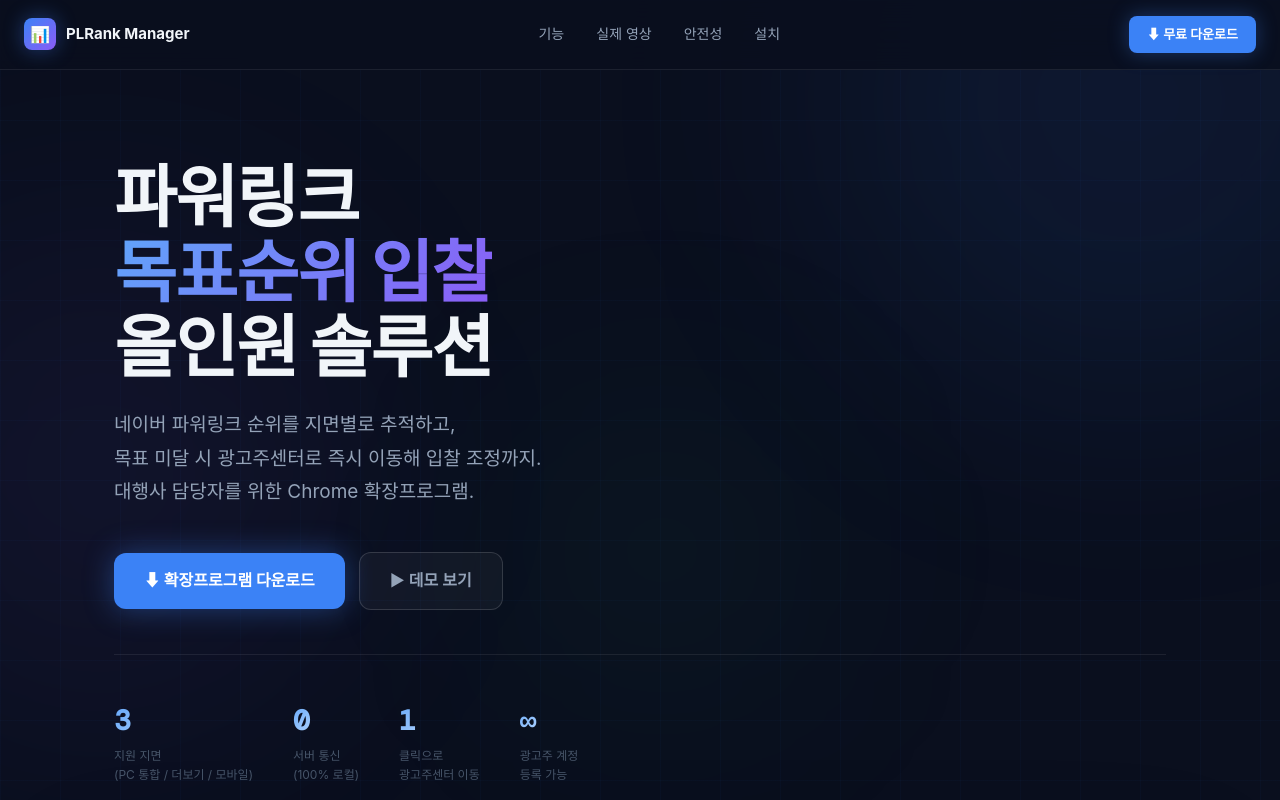
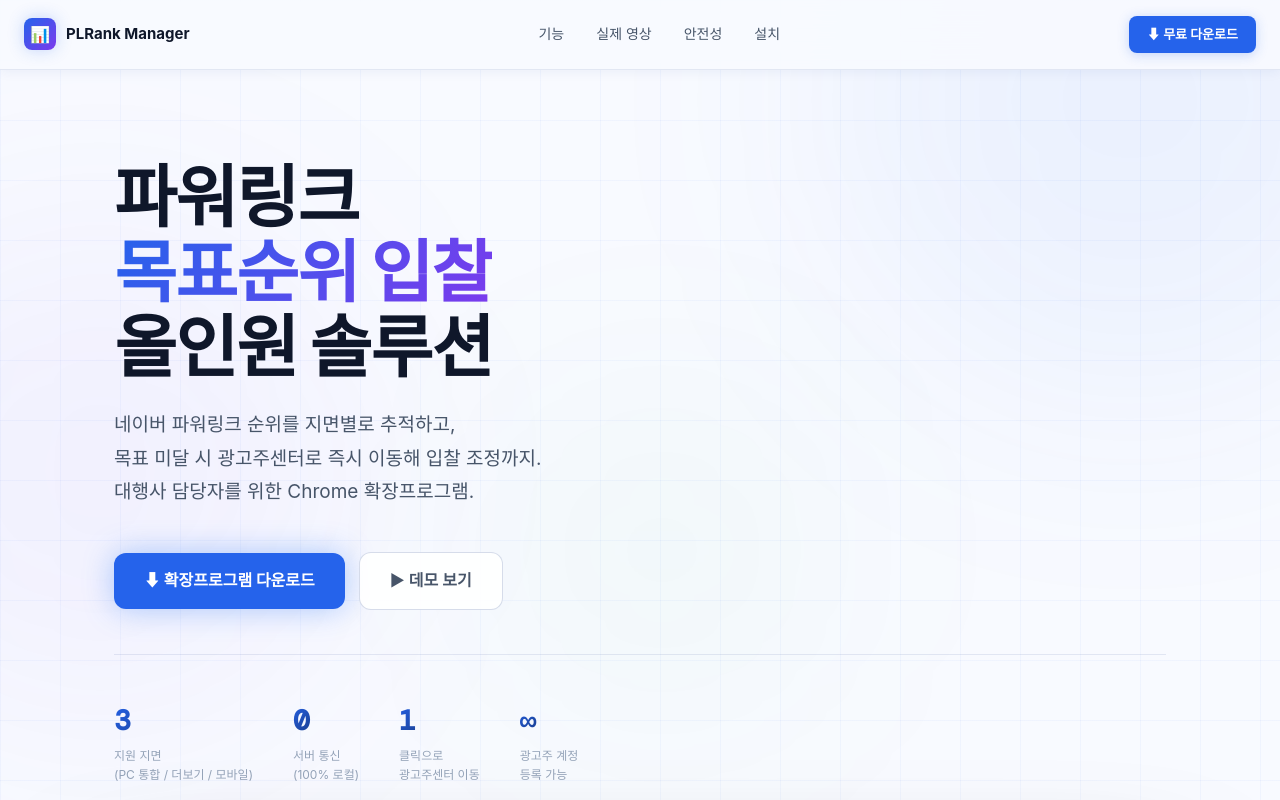
Before and after one commit to dlwlsrl0904/MIRAE_plrank, a plain HTML site: page index.html in a window 1280 px wide. Shown: the top 800 px of the page. Drawn offline with nearby package versions, Linux system fonts and the light colour scheme; a web font is replaced by a local one.

Commit message:
Update index.html

```diff
--- a/index.html
+++ b/index.html
@@ -11,21 +11,21 @@
    CSS 변수
 ══════════════════════════════════════ */
 :root {
-  --navy:   #0a0f1e;
-  --navy2:  #111827;
-  --navy3:  #1a2235;
-  --card:   rgba(255,255,255,.04);
-  --bdr:    rgba(255,255,255,.08);
-  --bdr2:   rgba(255,255,255,.14);
-  --blue:   #3b82f6;
-  --blue2:  #60a5fa;
-  --grn:    #22c55e;
-  --red:    #ef4444;
-  --ylw:    #f59e0b;
-  --prp:    #8b5cf6;
-  --txt:    #f1f5f9;
-  --txt2:   #94a3b8;
-  --txt3:   #475569;
+  --navy:   #f8faff;
+  --navy2:  #ffffff;
+  --navy3:  #f1f5fd;
+  --card:   rgba(255,255,255,.9);
+  --bdr:    rgba(30,60,140,.1);
+  --bdr2:   rgba(30,60,140,.18);
+  --blue:   #2563eb;
+  --blue2:  #1d4ed8;
+  --grn:    #16a34a;
+  --red:    #dc2626;
+  --ylw:    #d97706;
+  --prp:    #7c3aed;
+  --txt:    #0f172a;
+  --txt2:   #475569;
+  --txt3:   #94a3b8;
   --mono:   'DM Mono', monospace;
   --sans:   'Pretendard', -apple-system, sans-serif;
 }
@@ -49,8 +49,8 @@
 .bg-grid {
   position: fixed; inset: 0; z-index: 0;
   background-image:
-    linear-gradient(rgba(59,130,246,.03) 1px, transparent 1px),
-    linear-gradient(90deg, rgba(59,130,246,.03) 1px, transparent 1px);
+    linear-gradient(rgba(37,99,235,.04) 1px, transparent 1px),
+    linear-gradient(90deg, rgba(37,99,235,.04) 1px, transparent 1px);
   background-size: 60px 60px;
   pointer-events: none;
 }
@@ -59,9 +59,9 @@
   position: fixed; border-radius: 50%;
   filter: blur(120px); pointer-events: none; z-index: 0;
 }
-.bg-orb-1 { width: 600px; height: 600px; background: rgba(59,130,246,.08); top: -200px; right: -150px; }
-.bg-orb-2 { width: 500px; height: 500px; background: rgba(139,92,246,.06); bottom: 10%; left: -150px; }
-.bg-orb-3 { width: 300px; height: 300px; background: rgba(34,197,94,.05); top: 50%; left: 40%; }
+.bg-orb-1 { width: 600px; height: 600px; background: rgba(37,99,235,.06); top: -200px; right: -150px; }
+.bg-orb-2 { width: 500px; height: 500px; background: rgba(124,58,237,.05); bottom: 10%; left: -150px; }
+.bg-orb-3 { width: 300px; height: 300px; background: rgba(22,163,74,.04); top: 50%; left: 40%; }
 
 /* ══════════════════════════════════════
    공통
@@ -95,10 +95,11 @@
 nav {
   position: fixed; top: 0; left: 0; right: 0; z-index: 100;
   padding: 16px 24px;
-  background: rgba(10,15,30,.85);
+  background: rgba(248,250,255,.92);
   backdrop-filter: blur(20px);
   border-bottom: 1px solid var(--bdr);
   display: flex; align-items: center; justify-content: space-between;
+  box-shadow: 0 1px 12px rgba(30,60,140,.07);
 }
 .nav-logo {
   display: flex; align-items: center; gap: 10px;
@@ -109,7 +110,7 @@
   width: 32px; height: 32px; border-radius: 8px;
   background: linear-gradient(135deg, var(--blue), var(--prp));
   display: flex; align-items: center; justify-content: center;
-  font-size: 16px; box-shadow: 0 0 20px rgba(59,130,246,.4);
+  font-size: 16px; box-shadow: 0 0 16px rgba(37,99,235,.25);
 }
 .nav-links { display: flex; align-items: center; gap: 32px; }
 .nav-links a {
@@ -124,9 +125,9 @@
   padding: 8px 18px; border-radius: 8px;
   text-decoration: none;
   transition: all .15s;
-  box-shadow: 0 0 20px rgba(59,130,246,.35);
+  box-shadow: 0 2px 12px rgba(37,99,235,.25);
 }
-.nav-dl:hover { background: #2563eb; box-shadow: 0 0 30px rgba(59,130,246,.5); transform: translateY(-1px); }
+.nav-dl:hover { background: #1d4ed8; box-shadow: 0 4px 20px rgba(37,99,235,.35); transform: translateY(-1px); }
 
 /* ══════════════════════════════════════
    HERO
@@ -139,7 +140,7 @@
 .hero-badge {
   display: inline-flex; align-items: center; gap: 8px;
   font-size: 13px; font-weight: 600; color: var(--grn);
-  background: rgba(34,197,94,.08); border: 1px solid rgba(34,197,94,.2);
+  background: rgba(22,163,74,.08); border: 1px solid rgba(22,163,74,.2);
   padding: 6px 14px; border-radius: 20px; margin-bottom: 28px;
 }
 .hero-badge::before { content: ''; width: 6px; height: 6px; border-radius: 50%; background: var(--grn); animation: blink 2s infinite; }
@@ -152,7 +153,7 @@
 }
 
 .hero h1 .accent {
-  background: linear-gradient(135deg, var(--blue2), var(--prp));
+  background: linear-gradient(135deg, #2563eb, #7c3aed);
   -webkit-background-clip: text; -webkit-text-fill-color: transparent;
 }
 
@@ -189,7 +190,7 @@
 }
 .hero-stat-num {
   font-size: 28px; font-weight: 800; font-family: var(--mono);
-  background: linear-gradient(135deg, var(--blue2), #fff);
+  background: linear-gradient(135deg, #2563eb, #0f172a);
   -webkit-background-clip: text; -webkit-text-fill-color: transparent;
 }
 .hero-stat-lbl { font-size: 12px; color: var(--txt3); margin-top: 2px; }
@@ -204,7 +205,7 @@
   box-shadow: 0 40px 120px rgba(0,0,0,.6), 0 0 0 1px rgba(255,255,255,.05);
 }
 .hero-visual-bar {
-  background: var(--navy3); padding: 12px 16px;
+  background: #e8edf8; padding: 12px 16px;
   display: flex; align-items: center; gap: 8px;
   border-bottom: 1px solid var(--bdr);
 }
@@ -213,12 +214,12 @@
 .hero-dot-y { background: #ffbd2e; }
 .hero-dot-g { background: #28c840; }
 .hero-visual-url {
-  flex: 1; background: var(--navy2); border-radius: 6px;
+  flex: 1; background: #d1d9ee; border-radius: 6px;
   padding: 5px 12px; font-family: var(--mono); font-size: 12px;
-  color: var(--txt3); margin: 0 12px;
+  color: var(--txt2); margin: 0 12px;
 }
 .hero-visual-content {
-  background: var(--navy2);
+  background: #f1f5fd;
   min-height: 360px;
   display: flex; align-items: center; justify-content: center;
   position: relative; overflow: hidden;
@@ -230,7 +231,7 @@
   display: flex; flex-direction: column;
   align-items: center; justify-content: center; gap: 16px;
   color: var(--txt3); font-size: 14px;
-  background: linear-gradient(135deg, var(--navy2), var(--navy3));
+  background: linear-gradient(135deg, #f1f5fd, #e8edf8);
 }
 .screenshot-placeholder .ph-icon { font-size: 48px; opacity: .3; }
 .screenshot-placeholder .ph-text { font-size: 13px; color: var(--txt3); }
@@ -240,7 +241,7 @@
   width: 100%; aspect-ratio: 16/9;
   display: flex; flex-direction: column;
   align-items: center; justify-content: center; gap: 12px;
-  background: var(--navy3); border-radius: 12px;
+  background: #eef2fc; border-radius: 12px;
   border: 2px dashed var(--bdr2);
   color: var(--txt3);
 }
@@ -272,7 +273,7 @@
   top: 0; left: 0; right: 0; height: 2px;
   opacity: 0; transition: opacity .2s;
 }
-.feature-card:hover { border-color: var(--bdr2); transform: translateY(-4px); background: rgba(255,255,255,.06); }
+.feature-card:hover { border-color: var(--bdr2); transform: translateY(-4px); background: rgba(255,255,255,1); box-shadow: 0 12px 40px rgba(30,60,140,.1); }
 .feature-card:hover::before { opacity: 1; }
 .feature-card.blue::before  { background: linear-gradient(90deg, var(--blue), var(--prp)); }
 .feature-card.green::before { background: linear-gradient(90deg, var(--grn), var(--blue)); }
@@ -357,8 +358,8 @@
   display: flex; align-items: center; justify-content: center;
   font-size: 22px; margin: 0 auto 16px;
   border: 2px solid var(--bdr2);
-  background: var(--navy2);
-  box-shadow: 0 0 0 6px var(--navy);
+  background: #ffffff;
+  box-shadow: 0 0 0 6px var(--navy), 0 2px 12px rgba(30,60,140,.1);
 }
 .flow-step-num {
   position: absolute; top: -8px; right: calc(50% - 36px);
@@ -398,7 +399,7 @@
 ══════════════════════════════════════ */
 .safety-section {
   padding: 80px 0;
-  background: linear-gradient(180deg, transparent, rgba(59,130,246,.03), transparent);
+  background: linear-gradient(180deg, transparent, rgba(37,99,235,.04), transparent);
 }
 
 .safety-grid {
@@ -427,7 +428,7 @@
 }
 .safety-compare-hdr {
   display: grid; grid-template-columns: 1fr 1fr 1fr;
-  background: var(--navy3); border-bottom: 1px solid var(--bdr);
+  background: #eef2fc; border-bottom: 1px solid var(--bdr);
 }
 .safety-compare-hdr div {
   padding: 12px 20px; font-size: 12px; font-weight: 700;
@@ -458,7 +459,7 @@
   border-radius: 14px; padding: 24px;
   transition: border-color .15s;
 }
-.install-step:hover { border-color: var(--bdr2); }
+.install-step:hover { border-color: var(--bdr2); box-shadow: 0 8px 24px rgba(30,60,140,.08); }
 .install-step-num {
   width: 36px; height: 36px; border-radius: 10px;
   background: linear-gradient(135deg, var(--blue), var(--prp));
@@ -487,7 +488,7 @@
   position: absolute; top: 50%; left: 50%;
   transform: translate(-50%, -50%);
   width: 600px; height: 300px;
-  background: radial-gradient(ellipse, rgba(59,130,246,.12) 0%, transparent 70%);
+  background: radial-gradient(ellipse, rgba(37,99,235,.1) 0%, transparent 70%);
   pointer-events: none;
 }
 .cta-section h2 {
@@ -515,6 +516,7 @@
   border-top: 1px solid var(--bdr);
   text-align: center;
   font-size: 13px; color: var(--txt3);
+  background: #f1f5fd;
 }
 
 /* ══════════════════════════════════════
@@ -950,7 +952,7 @@
 window.addEventListener('scroll', () => {
   const nav = document.querySelector('nav');
   nav.style.background = window.scrollY > 50
-    ? 'rgba(10,15,30,.95)' : 'rgba(10,15,30,.85)';
+    ? 'rgba(248,250,255,.98)' : 'rgba(248,250,255,.92)';
 });
 </script>
 </body>
```
